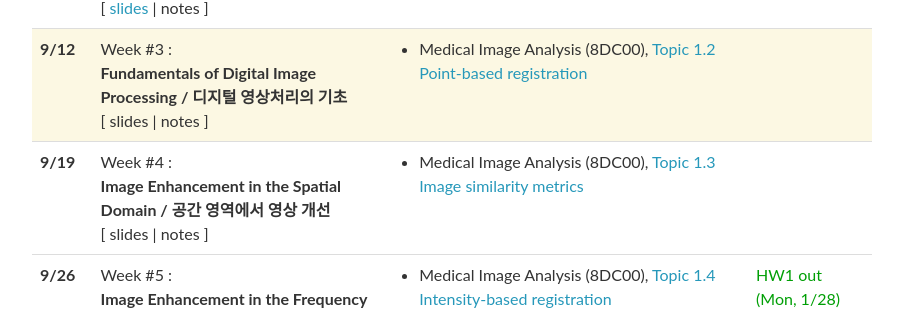
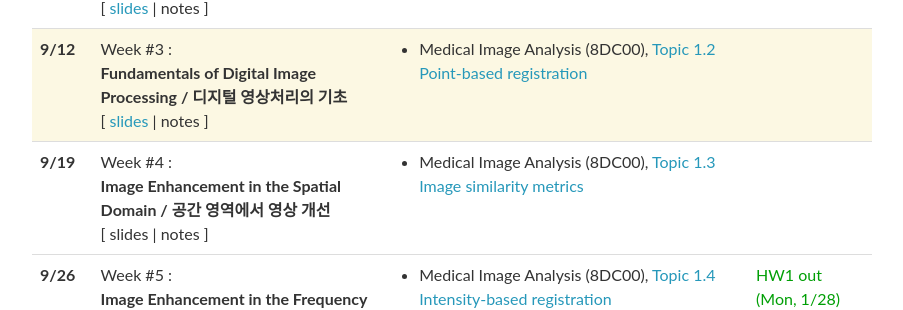
Before and after one commit to 2023-aaronkr/ut-cad, a Jekyll site: the page built from _pages/lectures.md, in a window 1280 px wide and 900 px high, scrolled down 344 px. Shown: the part 149-459 px from the top of the window, without its empty margins (188-1091 px from the left). Built offline with Jekyll 4.4.1, drawn with Linux system fonts in a browser that asks for light colours; nearby versions of some CDN libraries; comment, search, counter and statistics services are not loaded; part of the change alters nothing that is shown.

```diff
--- a/_data/lectures.yml
+++ b/_data/lectures.yml
@@ -24,7 +24,7 @@
   week: 3
   title: >
     <strong>Fundamentals of Digital Image Processing / 디지털 영상처리의 기초</strong>
-  slides:
+  slides: "https://docs.google.com/presentation/d/1CQhc6GRUHuJYgzMsvEfAV0TLxDVw7OHDk21ChEu6VZE/edit?usp=sharing"
   readings:
     - Medical Image Analysis (8DC00), <a href="https://8dc00-mia-docs.readthedocs.io/en/latest/reader/1.2_Point-based_registration.html" target="_blank">Topic 1.2 Point-based registration</a>
   logistics:
```
